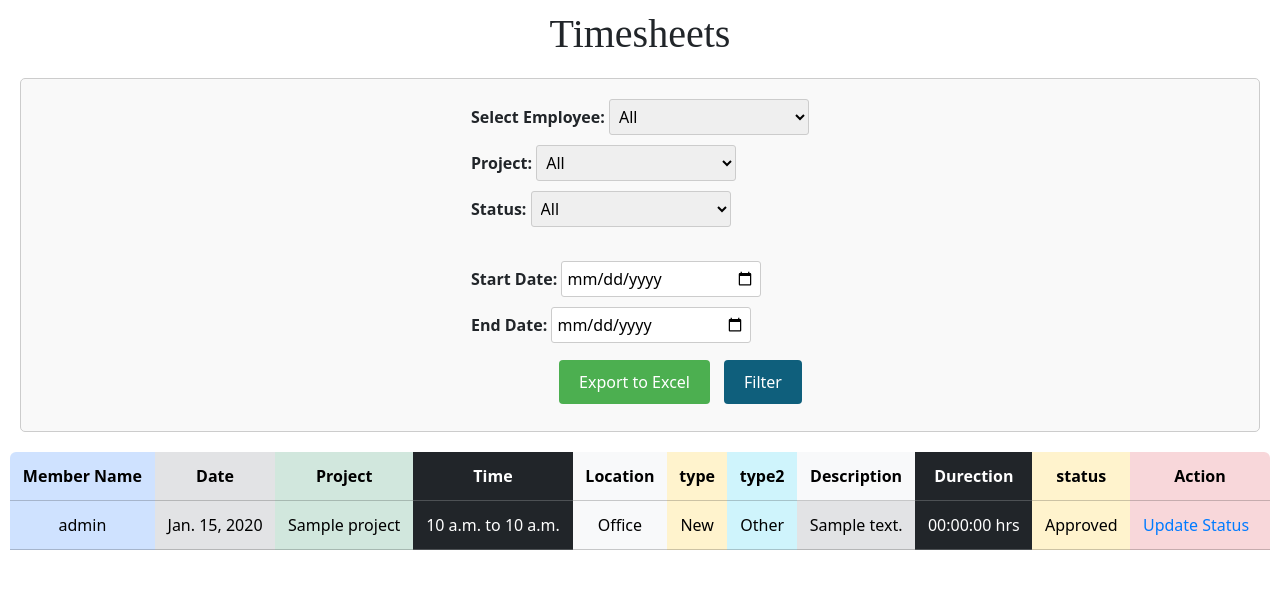
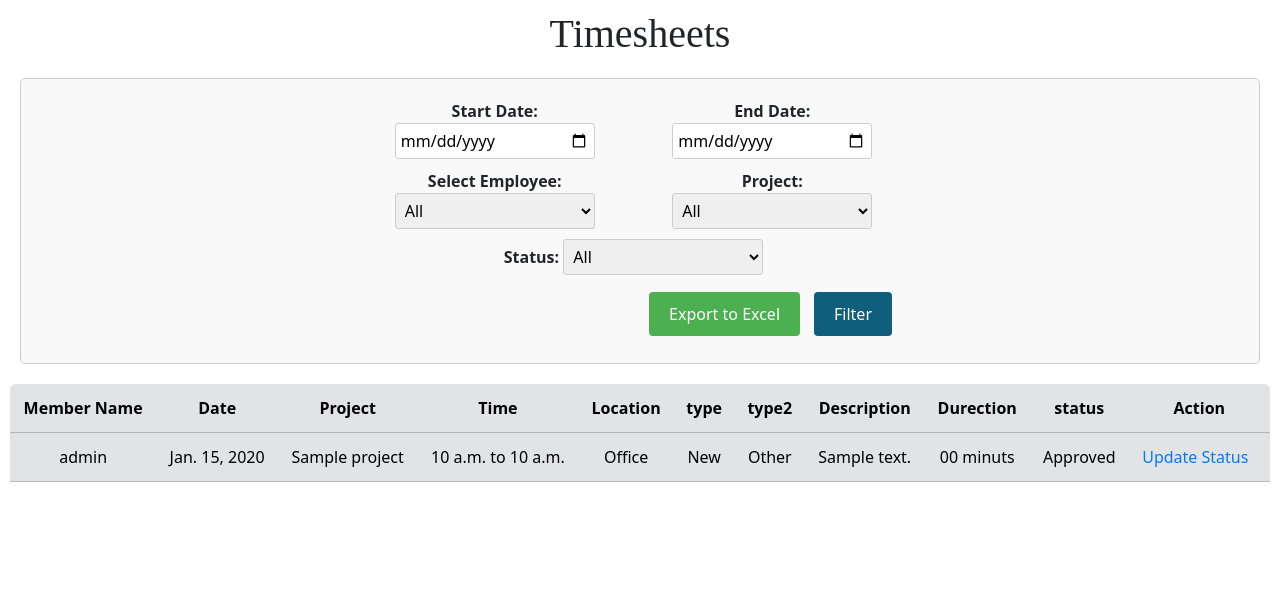
Before and after one commit to muhsinmuhsy/timesheets, a Django app: page /timesheet/list/ in a window 1280 px wide. Shown: the part 91-680 px from the top of the page. Run offline with Django 4.2, Linux system fonts and the light colour scheme; a user stored in the database is signed in; data comes from the database, SQL or seed files in the repository; both versions use the stored data as it was after the commit; tables that the repository leaves empty hold one stand-in row (values such as "Sample post").

Commit message:
first commit

```diff
--- a/Core/templates/create_timesheet.html
+++ b/Core/templates/create_timesheet.html
@@ -84,6 +84,7 @@
 form {
     display: flex;
     flex-direction: column;
+    align-items: center;
 }
 
 label {
--- a/Core/templates/index.html
+++ b/Core/templates/index.html
@@ -42,7 +42,7 @@
 
         <div class="dashes">
             <div class="row">
-                <div class="col-md employee-count">
+                <div class=" employee-count">
                     <div class="d-flex align-items-center bg">
                         <div class="col-auto">
                             <img src="{% static 'img/index/people2.jpeg' %}" alt="" class="img-fluid">
@@ -53,7 +53,7 @@
                         </div>
                     </div>
                 </div>
-                <div class="col-md project-count">
+                <div class=" project-count">
                     <div class="d-flex align-items-center bg">
                         <div class="col-auto">
                             <img src="{% static 'img/index/project.jpeg' %}" alt="" class="img-fluid">
--- a/Core/templates/timesheet_list.html
+++ b/Core/templates/timesheet_list.html
@@ -1,6 +1,12 @@
 {% extends 'base.html' %}
 {% load static %}
 {% block content %}
+<style>
+    .container{
+        max-width: 555px;
+    margin: 0 auto;
+    }
+</style>
 {% if request.user.is_superuser %}
     <nav class="navbar navbar-expand-lg navbar-light">
         <div class="container-fluid">
@@ -42,7 +48,24 @@
     <h1 class="text-center qq">Timesheets</h1>
     <!-- select form -->
     <div class="timesheet_list-form">
+
+        <!------------------------------------------------------------->
+
+
+        <div class="container text-center">
             <form method="GET">
+                <div class="row">
+                    <div class="col">
+                        <label for="start_date">Start Date:</label>
+                        <input type="date" id="start_date" name="start_date" value="{{ request.GET.start_date }}">
+                    </div>
+                    <div class="col">
+                        <label for="end_date">End Date:</label>
+                        <input type="date" id="end_date" name="end_date" value="{{ request.GET.end_date }}">
+                    </div>
+                    </div>
+                    <div class="row">
+                    <div class="col">
                         <label for="employee">Select Employee:</label>
                         <select name="employee" id="employee">
                             <option value="">All</option>
@@ -50,7 +73,8 @@
                                 <option value="{{ emp.user.id }}" {% if request.GET.employee|stringformat:"s" == emp.user.id|stringformat:"s" %}selected{% endif %}>{{ emp.user.first_name }} {{ emp.user.last_name }}</option>
                             {% endfor %}
                         </select>
-            <br>
+                    </div>
+                    <div class="col">
                         <label for="project">Project:</label>
                         <select name="project" id="project">
                             <option value="">All</option>
@@ -58,8 +82,8 @@
                                 <option value="{{ proj.id }}" {% if request.GET.project|stringformat:"s" == proj.id|stringformat:"s" %}selected{% endif %}>{{ proj.project_name }}</option>
                             {% endfor %}
                         </select>
-            <br>
-            <div>
+                    </div>
+                    <div class="col">
                         <label for="status">Status:</label>
                         <select name="status" id="status">
                             <option value="">All</option>
@@ -68,13 +92,7 @@
                             <option value="Approved" {% if request.GET.status == 'Approved' %}selected{% endif %}>Approved</option>
                         </select>
                     </div>
-            <br>
-            <label for="start_date">Start Date:</label>
-            <input type="date" id="start_date" name="start_date" value="{{ request.GET.start_date }}">
-            <br>
-            <label for="end_date">End Date:</label>
-            <input type="date" id="end_date" name="end_date" value="{{ request.GET.end_date }}">
-            <br>
+                </div>
                 <div class="filter">
                 <input type="submit" value="Filter" >
                 </div>
@@ -84,39 +102,41 @@
 
             </form>
         </div>
+
+    </div>
     <!-- lists -->
     <div class="table-responsive">
         <table class="table">
             <thead>
                 <tr class="text-center">
-                    <th scope="col" class="table-primary text-nowrap">Member Name</th>
+                    <th scope="col" class="table-secondary text-nowrap">Member Name</th>
                     <th scope="col" class="table-secondary text-nowrap">Date</th>
-                    <th scope="col" class="table-success text-nowrap">Project</th>
-                    <th scope="col" class="table-dark text-nowrap">Time</th>
-                    <th scope="col" class="table-light text-nowrap">Location</th>
-                    <th scope="col" class="table-warning text-nowrap">type</th>
-                    <th scope="col" class="table-info text-nowrap">type2</th>
-                    <th scope="col" class="table-light text-nowrap">Description</th>
-                    <th scope="col" class="table-dark text-nowrap">Durection</th>
-                    <th scope="col" class="table-warning text-nowrap">status</th>
-                    <th scope="col" class="table-danger text-nowrap">Action</th>
+                    <th scope="col" class="table-secondary text-nowrap">Project</th>
+                    <th scope="col" class="table-secondary text-nowrap">Time</th>
+                    <th scope="col" class="table-secondary text-nowrap">Location</th>
+                    <th scope="col" class="table-secondary text-nowrap">type</th>
+                    <th scope="col" class="table-secondary text-nowrap">type2</th>
+                    <th scope="col" class="table-secondary text-nowrap">Description</th>
+                    <th scope="col" class="table-secondary text-nowrap">Durection</th>
+                    <th scope="col" class="table-secondary text-nowrap">status</th>
+                    <th scope="col" class="table-secondary text-nowrap">Action</th>
 
                 </tr>
             </thead>
             <tbody>
                 {% for timesheet in timesheets %}
                     <tr class="text-center">
-                        <td  class="table-primary text-nowrap">{{ timesheet.employee.first_name }} {{ timesheet.employee.last_name }}</td>
+                        <td  class="table-secondary text-nowrap">{{ timesheet.employee.first_name }} {{ timesheet.employee.last_name }}</td>
                         <td  class="table-secondary text-nowrap">{{ timesheet.date }}</td>
-                        <td  class="table-success text-nowrap">{{ timesheet.project }}</td>
-                        <td class="table-dark text-nowrap">{{ timesheet.start_time }} to {{ timesheet.end_time }}</td>
-                        <td  class="table-light text-nowrap">{{timesheet.location}}</td>
-                        <td  class="table-warning text-nowrap">{{timesheet.type }}</td>
-                        <td  class="table-info text-nowrap">{{timesheet.type2 }}</td>
+                        <td  class="table-secondary text-nowrap">{{ timesheet.project }}</td>
+                        <td class="table-secondary text-nowrap">{{ timesheet.start_time }} to {{ timesheet.end_time }}</td>
+                        <td  class="table-secondary text-nowrap">{{timesheet.location}}</td>
+                        <td  class="table-secondary text-nowrap">{{timesheet.type }}</td>
+                        <td  class="table-secondary text-nowrap">{{timesheet.type2 }}</td>
                         <td  class="table-secondary text-nowrap">{{timesheet.description}} </td>
-                        <td  class="table-dark text-nowrap">{{ timesheet.duration }} hrs</td>
-                        <td  class="table-warning text-nowrap">{{ timesheet.status }}</td>
-                        <td  class="table-danger text-nowrap">
+                        <td  class="table-secondary text-nowrap">{{ timesheet.duration }} minuts</td>
+                        <td  class="table-secondary text-nowrap">{{ timesheet.status }}</td>
+                        <td  class="table-secondary text-nowrap">
                             <a href="{% url 'update-timesheet-status' timesheet.pk %}" style="text-decoration: none; ">Update Status</a>
                         </td>
                     </tr>
@@ -176,33 +196,29 @@
                         <thead>
                             <tr class="text-center">
 
-                                <th scope="col" class="table-primary text-nowrap">Date</th>
-                                <th scope="col" class="table-success text-nowrap">Project</th>
-                                <th scope="col" class="table-dark text-nowrap">Time</th>
-                                <th scope="col" class="table-danger text-nowrap">Location</th>
-                                <th scope="col" class="table-warning text-nowrap">type</th>
-                                <th scope="col" class="table-info text-nowrap">type2</th>
+                                <th scope="col" class="table-secondary text-nowrap">Date</th>
+                                <th scope="col" class="table-secondary text-nowrap">Project</th>
+                                <th scope="col" class="table-secondary text-nowrap">Time</th>
+                                <th scope="col" class="table-secondary text-nowrap">Location</th>
+                                <th scope="col" class="table-secondary text-nowrap">type</th>
+                                <th scope="col" class="table-secondary text-nowrap">type2</th>
                                 <th scope="col" class="table-secondary text-nowrap">Description</th>
-                                <th scope="col" class="table-dark text-nowrap">Durection</th>
-
-
-
+                                <th scope="col" class="table-secondary text-nowrap">Durection</th>
                             </tr>
                         </thead>
                         <tbody>
                             {% for timesheet in approved_timesheets %}
                                 <tr class="text-center">
 
-                                    <td  class="table-primary text-nowrap">{{ timesheet.date }}</td>
-                                    <td  class="table-success text-nowrap">{{ timesheet.project }}</td>
-                                    <td class="table-dark text-nowrap">{{ timesheet.start_time }} to {{ timesheet.end_time }}</td>
-                                    <td  class="table-danger text-nowrap">{{timesheet.location}}</td>
-                                    <td  class="table-warning text-nowrap">{{timesheet.type }}</td>
-                                    <td  class="table-info text-nowrap">{{timesheet.type2 }}</td>
+                                    <td  class="table-secondary text-nowrap">{{ timesheet.date }}</td>
+                                    <td  class="table-secondary text-nowrap">{{ timesheet.project }}</td>
+                                    <td class="table-secondary text-nowrap">{{ timesheet.start_time }} to {{ timesheet.end_time }}</td>
+                                    <td  class="table-secondary text-nowrap">{{timesheet.location}}</td>
+                                    <td  class="table-secondary text-nowrap">{{timesheet.type }}</td>
+                                    <td  class="table-secondary text-nowrap">{{timesheet.type2 }}</td>
                                     <td  class="table-secondary text-nowrap">{{timesheet.description}} </td>
-                                    <td  class="table-dark text-nowrap">{{ timesheet.duration }} hrs</td>
+                                    <td  class="table-secondary text-nowrap">{{ timesheet.duration }} hrs</td>
                                     {{ timesheet.status }}
-
                                 </tr>
                             {% endfor %}
                         </tbody>
@@ -228,15 +244,15 @@
                         <thead>
                             <tr class="text-center">
 
-                                <th scope="col" class="table-primary text-nowrap">Date</th>
-                                <th scope="col" class="table-success text-nowrap">Project</th>
-                                <th scope="col" class="table-dark text-nowrap">Time</th>
-                                <th scope="col" class="table-danger text-nowrap">Location</th>
-                                <th scope="col" class="table-warning text-nowrap">type</th>
-                                <th scope="col" class="table-info text-nowrap">type2</th>
+                                <th scope="col" class="table-secondary text-nowrap">Date</th>
+                                <th scope="col" class="table-secondary text-nowrap">Project</th>
+                                <th scope="col" class="table-secondary text-nowrap">Time</th>
+                                <th scope="col" class="table-secondary text-nowrap">Location</th>
+                                <th scope="col" class="table-secondary text-nowrap">type</th>
+                                <th scope="col" class="table-secondary text-nowrap">type2</th>
                                 <th scope="col" class="table-secondary text-nowrap">Description</th>
-                                <th scope="col" class="table-dark text-nowrap">Durection</th>
-
+                                <th scope="col" class="table-secondary text-nowrap">Durection</th>
+                                <th scope="col" class="table-secondary text-nowrap">Action</th>
 
 
                             </tr>
@@ -245,14 +261,20 @@
                             {% for timesheet in pending_timesheets %}
                                 <tr class="text-center">
 
-                                    <td  class="table-primary text-nowrap">{{ timesheet.date }}</td>
-                                    <td  class="table-success text-nowrap">{{ timesheet.project }}</td>
-                                    <td class="table-dark text-nowrap">{{ timesheet.start_time }} to {{ timesheet.end_time }}</td>
-                                    <td  class="table-danger text-nowrap">{{timesheet.location}}</td>
-                                    <td  class="table-warning text-nowrap">{{timesheet.type }}</td>
-                                    <td  class="table-info text-nowrap">{{timesheet.type2 }}</td>
+                                    <td  class="table-secondary text-nowrap">{{ timesheet.date }}</td>
+                                    <td  class="table-secondary text-nowrap">{{ timesheet.project }}</td>
+                                    <td class="table-secondary text-nowrap">{{ timesheet.start_time }} to {{ timesheet.end_time }}</td>
+                                    <td  class="table-secondary text-nowrap">{{timesheet.location}}</td>
+                                    <td  class="table-secondary text-nowrap">{{timesheet.type }}</td>
+                                    <td  class="table-secondary text-nowrap">{{timesheet.type2 }}</td>
                                     <td  class="table-secondary text-nowrap">{{timesheet.description}} </td>
-                                    <td  class="table-dark text-nowrap">{{ timesheet.duration }} hrs</td>
+                                    <td  class="table-secondary text-nowrap">{{ timesheet.duration }} hrs</td>
+                                    <td class="table-secondary text-nowrap">
+                                        <a href="{% url 'delete-timesheet' timesheet.pk %}"
+                                        onclick="return confirm('Do you want to logout this page?')">
+                                            <i class="bi bi-trash-fill" style="color: red;"></i>
+                                        </a>
+                                    </td>
                                     {{ timesheet.status }}
 
                                 </tr>
@@ -281,14 +303,14 @@
                         <thead>
                             <tr class="text-center">
 
-                                <th scope="col" class="table-primary text-nowrap">Date</th>
-                                <th scope="col" class="table-success text-nowrap">Project</th>
-                                <th scope="col" class="table-dark text-nowrap">Time</th>
-                                <th scope="col" class="table-danger text-nowrap">Location</th>
-                                <th scope="col" class="table-warning text-nowrap">type</th>
-                                <th scope="col" class="table-info text-nowrap">type2</th>
+                                <th scope="col" class="table-secondary text-nowrap">Date</th>
+                                <th scope="col" class="table-secondary text-nowrap">Project</th>
+                                <th scope="col" class="table-secondary text-nowrap">Time</th>
+                                <th scope="col" class="table-secondary text-nowrap">Location</th>
+                                <th scope="col" class="table-secondary text-nowrap">type</th>
+                                <th scope="col" class="table-secondary text-nowrap">type2</th>
                                 <th scope="col" class="table-secondary text-nowrap">Description</th>
-                                <th scope="col" class="table-dark text-nowrap">Durection</th>
+                                <th scope="col" class="table-secondary text-nowrap">Durection</th>
 
 
 
@@ -298,14 +320,14 @@
                             {% for timesheet in rejected_timesheets %}
                                 <tr class="text-center">
 
-                                    <td  class="table-primary text-nowrap">{{ timesheet.date }}</td>
-                                    <td  class="table-success text-nowrap">{{ timesheet.project }}</td>
-                                    <td class="table-dark text-nowrap">{{ timesheet.start_time }} to {{ timesheet.end_time }}</td>
-                                    <td  class="table-danger text-nowrap">{{timesheet.location}}</td>
-                                    <td  class="table-warning text-nowrap">{{timesheet.type }}</td>
-                                    <td  class="table-info text-nowrap">{{timesheet.type2 }}</td>
+                                    <td  class="table-secondary text-nowrap">{{ timesheet.date }}</td>
+                                    <td  class="table-secondary text-nowrap">{{ timesheet.project }}</td>
+                                    <td class="table-secondary text-nowrap">{{ timesheet.start_time }} to {{ timesheet.end_time }}</td>
+                                    <td  class="table-secondary text-nowrap">{{timesheet.location}}</td>
+                                    <td  class="table-secondary text-nowrap">{{timesheet.type }}</td>
+                                    <td  class="table-secondary text-nowrap">{{timesheet.type2 }}</td>
                                     <td  class="table-secondary text-nowrap">{{timesheet.description}} </td>
-                                    <td  class="table-dark text-nowrap">{{ timesheet.duration }} hrs</td>
+                                    <td  class="table-secondary text-nowrap">{{ timesheet.duration }} hrs</td>
                                     {{ timesheet.status }}
 
                                 </tr>
--- a/Core/urls.py
+++ b/Core/urls.py
@@ -26,6 +26,7 @@ urlpatterns=[
     path('timesheet/create/', views.create_timesheet, name='create-timesheet'),
     path('timesheet/list/', views.timesheet_list, name='timesheet-list'),
     path('timesheet/<int:pk>/update/', views.update_timesheet_status, name='update-timesheet-status'),
+    path('timesheet_delete/<int:pk>/', views.delete_timesheet, name= 'delete-timesheet'),
 
     # --------------------------------- Profile -----------------------------------------#
 
--- a/Core/views.py
+++ b/Core/views.py
@@ -259,10 +259,10 @@ def timesheet_list(request):
             end_datetime = datetime.combine(datetime.now().date(), timesheet.end_time)
             duration = end_datetime - start_datetime  # Calculate the duration as a timedelta object
 
-            # Convert the timedelta to string format
-            hours, remainder = divmod(duration.total_seconds(), 3600)
-            minutes, seconds = divmod(remainder, 60)
-            timesheet.duration = f"{int(hours):02d}:{int(minutes):02d}:{int(seconds):02d}"
+            # Convert the timedelta to minutes
+            total_minutes = int(duration.total_seconds() / 60)
+            timesheet.duration = f"{total_minutes:02d}"
+
 
 
         if 'export' in request.GET:
@@ -379,8 +379,6 @@ def timesheet_list(request):
 
 
 
-
-
 @login_required  # Only logged-in employees can access these views
 def create_timesheet(request):
     if request.method == 'POST':
@@ -445,18 +443,38 @@ def update_timesheet_status(request, pk):
         return redirect('timesheet-list')
 
     # Calculate duration for the timesheet
+    # timesheet_obj = TimeSheet.objects.get(pk=pk)
+    # start_datetime = datetime.combine(datetime.now().date(), timesheet_obj.start_time)
+    # end_datetime = datetime.combine(datetime.now().date(), timesheet_obj.end_time)
+    # duration = end_datetime - start_datetime  # Calculate the duration as a timedelta object
+
+    # # Convert the timedelta to string format
+    # hours, remainder = divmod(duration.total_seconds(), 3600)
+    # minutes, seconds = divmod(remainder, 60)
+    # duration_str = f"{int(hours):02d}:{int(minutes):02d}:{int(seconds):02d}"
+
     timesheet_obj = TimeSheet.objects.get(pk=pk)
     start_datetime = datetime.combine(datetime.now().date(), timesheet_obj.start_time)
     end_datetime = datetime.combine(datetime.now().date(), timesheet_obj.end_time)
     duration = end_datetime - start_datetime  # Calculate the duration as a timedelta object
 
-    # Convert the timedelta to string format
-    hours, remainder = divmod(duration.total_seconds(), 3600)
-    minutes, seconds = divmod(remainder, 60)
-    duration_str = f"{int(hours):02d}:{int(minutes):02d}:{int(seconds):02d}"
+    # Convert the timedelta to total minutes
+    total_minutes = duration.total_seconds() // 60
+    duration_str = f"{int(total_minutes):02d}"
 
     # Render the update timesheet status form
     return render(request, 'update_timesheet_status.html', {'timesheet': timesheet_obj, 'duration': duration_str})
+
+
+
+def delete_timesheet(request, pk):
+    timesheet = TimeSheet.objects.get(pk=pk)
+    timesheet.delete()
+    return redirect('timesheet-list')
+
+
+
+
 
 
 # -------------------------- profile ----------------------------- #
@@ -473,27 +491,27 @@ def profileedit(request, pk):
     user = employee.user
 
     if request.method == 'POST':
-        username = request.POST.get('username')
+        # username = request.POST.get('username')
         password = request.POST.get('password')
         first_name = request.POST.get('first_name')
         last_name = request.POST.get('last_name')
-        employees_photo = request.FILES.get('employees_photo')
-        employees_job = request.POST.get('employees_job')
+
+
         employees_number = request.POST.get('employees_number')
         employees_address = request.POST.get('employees_address')
         employee_email = request.POST.get('employee_email')
 
         # Update the User object
-        user.username = username
-        if password:
-            user.set_password(password)
+        # user.username = username
+        # if password:
+        #     user.set_password(password)
         user.first_name = first_name
         user.last_name = last_name
         user.save()
 
         # Update the Employees object
-        employee.employees_photo = employees_photo
-        employee.employees_job = employees_job
+
+
         employee.employees_number = employees_number
         employee.employees_address = employees_address
         employee.employee_email = employee_email
--- a/static/css/dash.css
+++ b/static/css/dash.css
@@ -1,5 +1,5 @@
 .welcome-text {
-    font-family: 'Gill Sans', 'Gill Sans MT', Calibri, 'Trebuchet MS', sans-serif;
+    font-family: fangsong;
     font-size: 24px;
     color: #fff;
     text-align: center;
@@ -54,6 +54,7 @@
   /* background-color: #f1f1f1; */
   margin-right: 10px;
   border-radius: 10px;
+  margin-bottom: 10px;
 }
 @media (max-width: 767px) {
   .employee-count{
@@ -78,6 +79,7 @@
 
 .dashes{
   margin: 32px;
+  margin-top: 200px;
 }
 
 
@@ -104,7 +106,7 @@
   display: flex;
   justify-content: center;
   align-items: center;
-
+  height: 65vh;
 }
 
 .employee-card {
@@ -132,6 +134,7 @@
   /* padding: 10px; */
   padding-left: 10px;
   border-radius: 7px;
+
 }
 .card-content h3 {
   font-style: oblique;
--- a/static/css/nav.css
+++ b/static/css/nav.css
@@ -9,7 +9,7 @@
         width: 200px;
         padding-left: 15px;
         overflow-y: auto;
-        background-color: rgba(17, 71, 128, 0.71);
+        background-color: #5e6c23;
         animation: slideInRight 0.5s forwards;
     }
 
--- a/static/css/timesheet_list.css
+++ b/static/css/timesheet_list.css
@@ -9,6 +9,7 @@
         border: 1px solid #ccc;
         border-radius: 5px;
         background-color: #f9f9f9;
+        padding-left: 7px;
     }
 
     label {
--- a/u_auth/views.py
+++ b/u_auth/views.py
@@ -11,7 +11,7 @@ def login_view(request):
             login(request, user)
             return redirect('index')
         else:
-            error = 'Invalid credentials. Please try again.'
+            error = 'User Name or Password Incorrect.'
     else:
         error = None
     return render(request, 'login.html', {'error': error})
```
Also changed, not shown: Core/models.py (+8 -1 lines), Core/templates/employee_create.html (+9 -1 lines), Core/templates/employee_details.html (+97 -22 lines), Core/templates/profileedit.html (+4 -4 lines), Core/templates/update_timesheet_status.html (+62 -51 lines), db.sqlite3, media/employees_photo/_128676883_gettyimages-1247215428.jpg.webp (added). Lines whose indentation alone changed are shown as unchanged.
